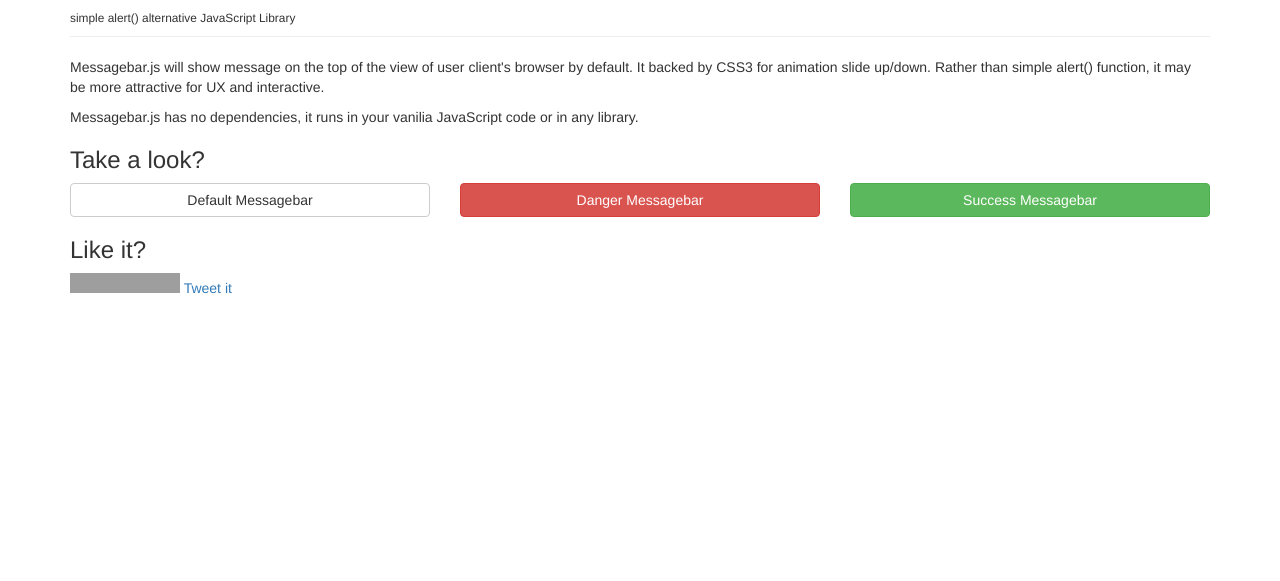
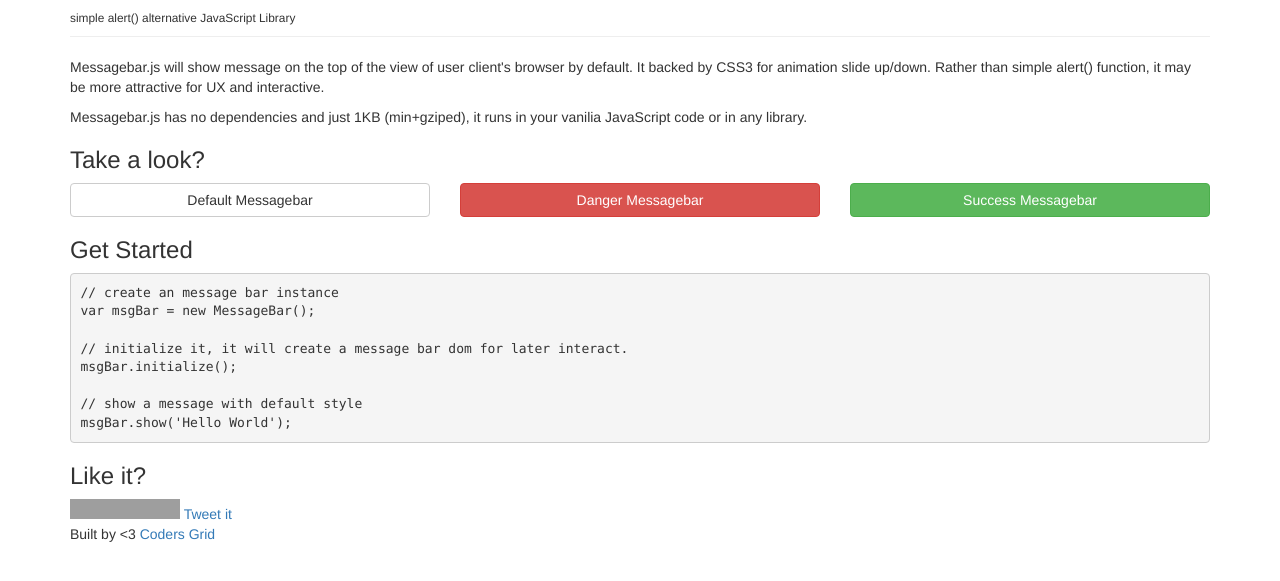
Before and after one commit to cauliturtle/messagebar.js, a website: page index.html in a window 1280 px wide. Shown: the part 83-664 px from the top of the page. Drawn offline with nearby package versions, Linux system fonts and the light colour scheme; grey boxes are pictures that could not be loaded.

```diff
--- a/index.html
+++ b/index.html
@@ -3,7 +3,7 @@
     <head>
         <meta charset="utf-8">
         <meta http-equiv="X-UA-Compatible" content="IE=edge">
-        <title></title>
+        <title>Messagebar.js - simple alert() alternative JavaScript Library</title>
         <meta name="description" content="">
         <meta name="viewport" content="width=device-width, initial-scale=1">
 
@@ -35,7 +35,7 @@
 
             <p>Messagebar.js will show message on the top of the view of user client's browser by default. It backed by CSS3 for animation slide up/down. Rather than simple alert() function, it may be more attractive for UX and interactive.</p>
 
-            <p>Messagebar.js has no dependencies, it runs in your vanilia JavaScript code or in any library.</p>
+            <p>Messagebar.js has no dependencies and just 1KB (min+gziped), it runs in your vanilia JavaScript code or in any library.</p>
 
             <h3>Take a look?</h3>
             <div class="row">
@@ -44,6 +44,17 @@
                 <div class="col-lg-4"><button class="btn btn-success btn-block" data-message="YAY!"  data-message-type="success">Success Messagebar</button></div>
             </div>
 
+            <h3>Get Started</h3>
+<pre>// create an message bar instance
+var msgBar = new MessageBar();
+
+// initialize it, it will create a message bar dom for later interact.
+msgBar.initialize();
+
+// show a message with default style
+msgBar.show('Hello World');
+</pre>
+
 
             <h3>Like it? </h3>
             <iframe src="http://ghbtns.com/github-btn.html?user=cauliturtle&repo=messagebar.js&type=watch&count=true"
@@ -51,6 +62,8 @@
             <a href="https://twitter.com/share" class="twitter-share-button" data-via="CodersGrid" data-hashtags="messagebar.js">Tweet it</a>
 <script>!function(d,s,id){var js,fjs=d.getElementsByTagName(s)[0],p=/^http:/.test(d.location)?'http':'https';if(!d.getElementById(id)){js=d.createElement(s);js.id=id;js.src=p+'://platform.twitter.com/widgets.js';fjs.parentNode.insertBefore(js,fjs);}}(document, 'script', 'twitter-wjs');</script>
 
+
+            <div class="built-by"> Built by &lt;3 <a href="http://www.codersgrid.com">Coders Grid</a></div>
 
 
         </div> <!-- /container -->
@@ -80,12 +93,14 @@
 
         <!-- Google Analytics: change UA-XXXXX-X to be your site's ID. -->
         <script>
-            (function(b,o,i,l,e,r){b.GoogleAnalyticsObject=l;b[l]||(b[l]=
-            function(){(b[l].q=b[l].q||[]).push(arguments)});b[l].l=+new Date;
-            e=o.createElement(i);r=o.getElementsByTagName(i)[0];
-            e.src='//www.google-analytics.com/analytics.js';
-            r.parentNode.insertBefore(e,r)}(window,document,'script','ga'));
-            ga('create','UA-XXXXX-X');ga('send','pageview');
+          (function(i,s,o,g,r,a,m){i['GoogleAnalyticsObject']=r;i[r]=i[r]||function(){
+          (i[r].q=i[r].q||[]).push(arguments)},i[r].l=1*new Date();a=s.createElement(o),
+          m=s.getElementsByTagName(o)[0];a.async=1;a.src=g;m.parentNode.insertBefore(a,m)
+          })(window,document,'script','//www.google-analytics.com/analytics.js','ga');
+
+          ga('create', 'UA-40676659-5', 'codersgrid.com');
+          ga('send', 'pageview');
+
         </script>
     </body>
 </html>
```
Also changed, not shown: 1 other file.
